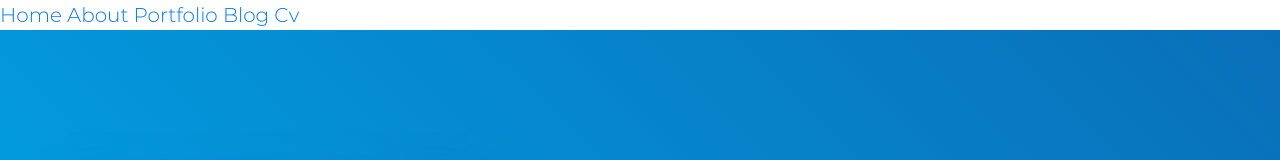
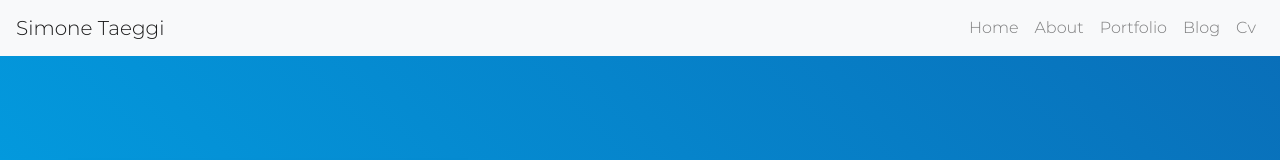
Before and after one commit to simotae14/portfolio-tae, a Next.js app: page / in a window 1280 px wide. Shown: the top 160 px of the page. Built offline with nearby package versions, Linux system fonts and the light colour scheme.

Commit message:
add navbar reactstrap component

```diff
--- a/components/shared/Header.js
+++ b/components/shared/Header.js
@@ -1,41 +1,63 @@
-import React, { Fragment } from 'react';
+import React from 'react';
 // This is the Link API
 import Link from 'next/link';
+import {
+    Collapse,
+    Navbar,
+    NavbarToggler,
+    NavbarBrand,
+    Nav,
+    NavItem,
+    NavLink } from 'reactstrap';
 
-class Header extends React.Component {
+const BsNavLink = ({ route, title }) => (
+    <Link href={route}>
+        <a className="nav-link"> { title } </a>
+    </Link>
+);
+
+export default class Example extends React.Component {
+    constructor(props) {
+        super(props);
+
+        this.toggle = this.toggle.bind(this);
+        this.state = {
+            isOpen: false
+        };
+    }
+    toggle() {
+        this.setState({
+            isOpen: !this.state.isOpen
+        });
+    }
     render() {
         return (
-            <Fragment>
-                <Link href="/">
-                    <a style={{ 'fontSize': '20px' }}> Home </a>
-                </Link>
-                <Link href="/about">
-                    <a> About </a>
-                </Link>
-                <Link href="/portfolios">
-                    <a> Portfolio </a>
-                </Link>
-                <Link href="/blogs">
-                    <a> Blog </a>
-                </Link>
-                <Link href="/cv">
-                    <a> Cv </a>
-                </Link>
-                <style jsx>
-                    {
-                        `
-                            a {
-                                font-size: 20px;
-                            };
-                            .customClass {
-                                color: red;
-                            }
-                        `
-                    }
-                </style>
-            </Fragment>
+            <div>
+                <Navbar color="light" light expand="md">
+                    <NavbarBrand href="/">Simone Taeggi</NavbarBrand>
+                    <NavbarToggler onClick={this.toggle} />
+                    <Collapse isOpen={this.state.isOpen} navbar>
+                        <Nav className="ml-auto" navbar>
+                            <NavItem>
+                                <BsNavLink title="Home" route="/" />
+                            </NavItem>
+                            <NavItem>
+                                <BsNavLink title="About" route="/about" />
+                            </NavItem>
+                            <NavItem>
+                                <BsNavLink title="Portfolio" route="/portfolios" />
+                            </NavItem>
+                            <NavItem>
+                                <BsNavLink title="Blog" route="/blogs" />
+                            </NavItem>
+                            <NavItem>
+                                <BsNavLink title="Cv" route="/cv" />
+                            </NavItem>
+
+                        </Nav>
+                    </Collapse>
+                </Navbar>
+            </div>
         );
     }
 }
-
-export default Header;
```
